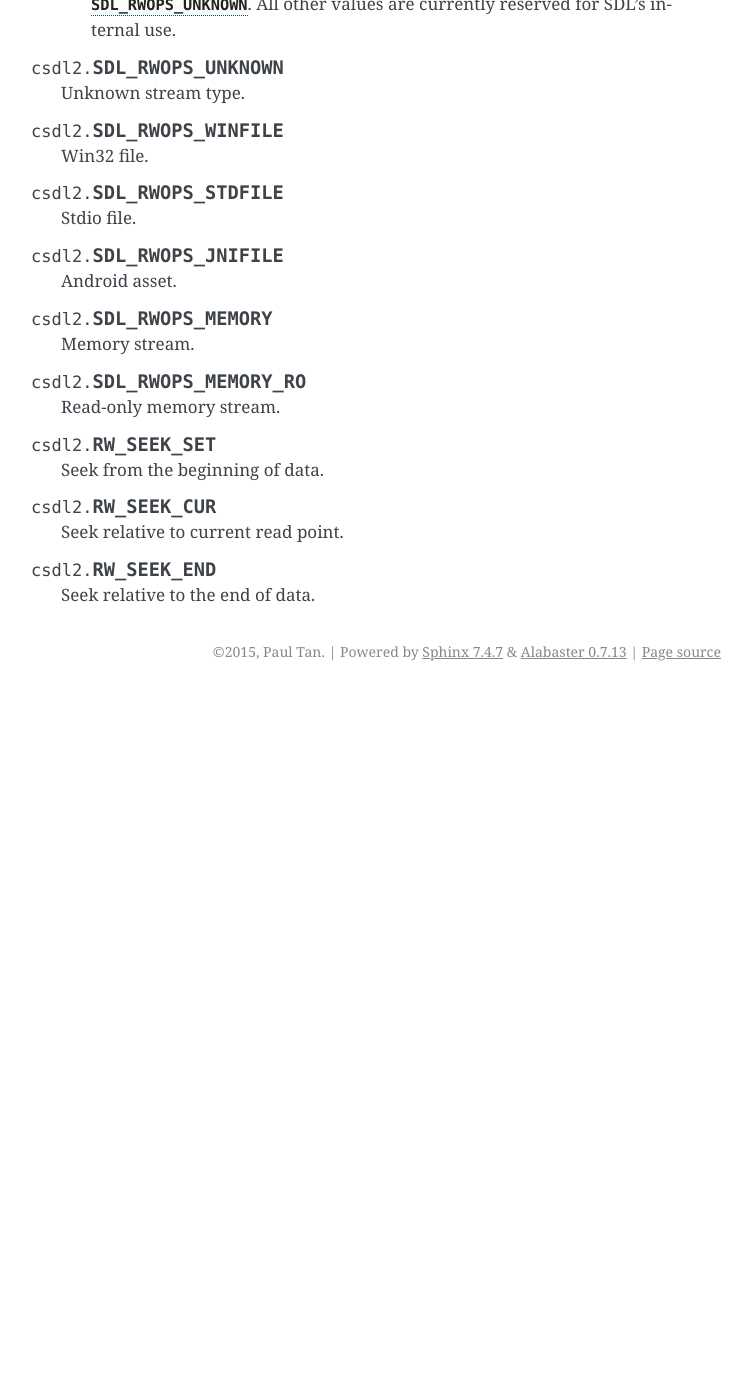
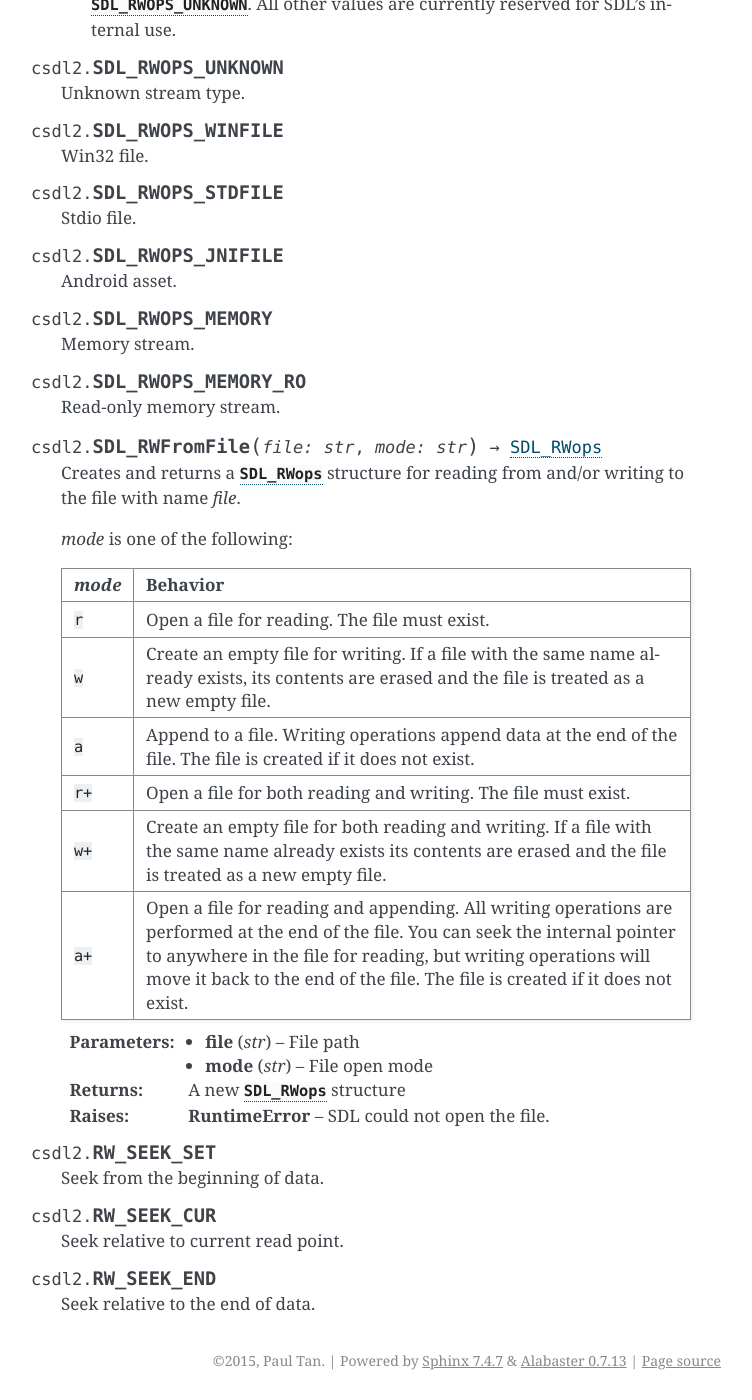
Before and after one commit to pyokagan/pycsdl2, a Sphinx documentation site: the page built from docs/source/api/rwops.rst, in a window 1280 px wide and 1400 px high, scrolled down 832 px. Shown: the whole window, without its empty margins (389-1141 px from the left). Built offline with Sphinx 7.4.7, drawn with Linux system fonts in a browser that asks for light colours; before the commit the page ends 1523 px from its top, so only the background shows below that.

Commit message:
docs/api/rwops: document SDL_RWFromFile()

```diff
--- a/docs/source/api/rwops.rst
+++ b/docs/source/api/rwops.rst
@@ -62,6 +62,38 @@ of data streams.
 
    Read-only memory stream.
 
+.. function:: SDL_RWFromFile(file: str, mode: str) -> SDL_RWops
+
+   Creates and returns a :class:`SDL_RWops` structure for reading from and/or
+   writing to the file with name `file`.
+
+   `mode` is one of the following:
+
+   ====== =====================================================================
+   `mode` Behavior
+   ====== =====================================================================
+   ``r``  Open a file for reading. The file must exist.
+   ``w``  Create an empty file for writing. If a file with the same name
+          already exists, its contents are erased and the file is treated as a
+          new empty file.
+   ``a``  Append to a file. Writing operations append data at the end of the
+          file. The file is created if it does not exist.
+   ``r+`` Open a file for both reading and writing. The file must exist.
+   ``w+`` Create an empty file for both reading and writing. If a file with the
+          same name already exists its contents are erased and the file is
+          treated as a new empty file.
+   ``a+`` Open a file for reading and appending. All writing operations are
+          performed at the end of the file. You can seek the internal pointer
+          to anywhere in the file for reading, but writing operations will move
+          it back to the end of the file. The file is created if it does not
+          exist.
+   ====== =====================================================================
+
+   :param str file: File path
+   :param str mode: File open mode
+   :returns: A new :class:`SDL_RWops` structure
+   :raises RuntimeError: SDL could not open the file.
+
 .. data:: RW_SEEK_SET
 
    Seek from the beginning of data.
```
